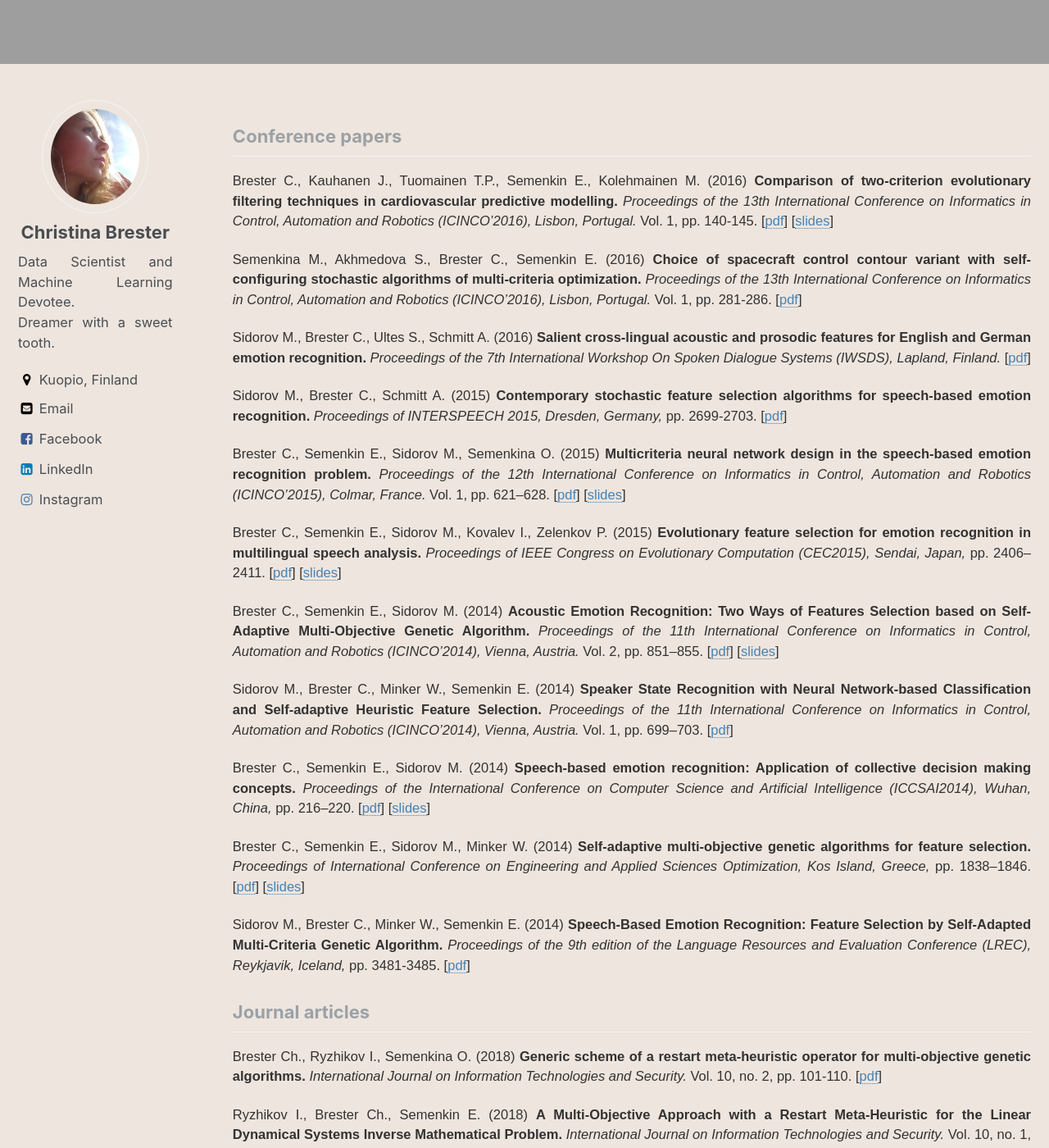
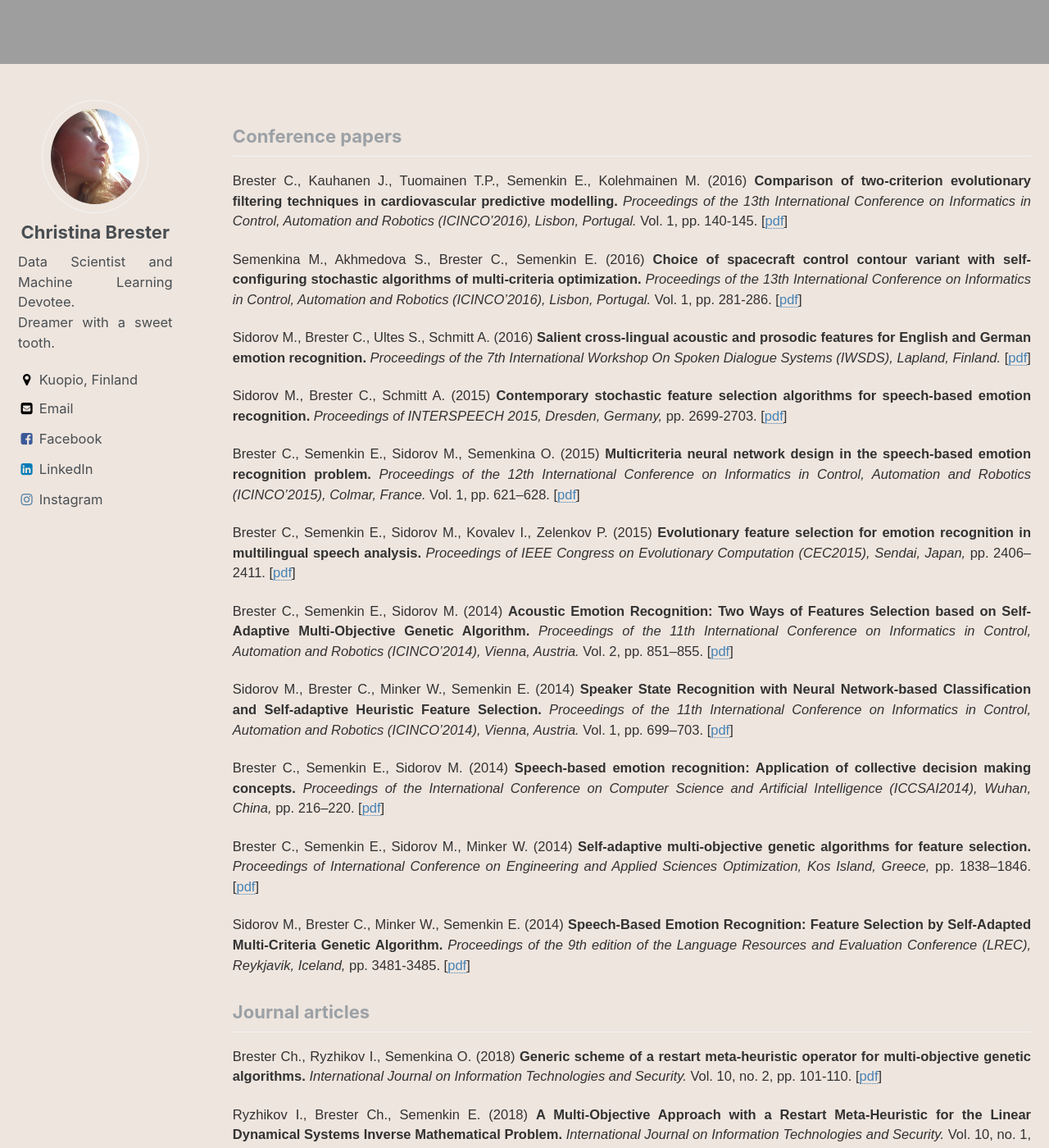
Before and after one commit to christinabrester/brester, a Jekyll site: the page built from _pages/publications.html, in a window 1280 px wide and 1400 px high, scrolled down 982 px. Shown: the whole window at 82% size. Built offline with Jekyll 4.4.1, drawn with Linux system fonts in a browser that asks for light colours; some of the changed text lies outside the part shown.

Commit message:
remove slides 3

```diff
--- a/_pages/publications.html
+++ b/_pages/publications.html
@@ -23,7 +23,7 @@ header:
 <body>
 	<div>
 
-	<p class="publication">	Brester C., Kauhanen J., Tuomainen T.P., Semenkin E., Kolehmainen M. (2016) <b> Comparison of two-criterion evolutionary filtering techniques in cardiovascular predictive modelling. </b> <i> Proceedings of the 13th International Conference on Informatics in Control, Automation and Robotics (ICINCO’2016), Lisbon, Portugal. </i>  Vol. 1, pp. 140-145. [<a target="_blank" href="/documents/brester_icinco_2016_1_2.pdf">pdf</a>] [<a target="_blank" href="/documents/brester_icinco_2016_slides.pdf">slides</a>] </p>
+	<p class="publication">	Brester C., Kauhanen J., Tuomainen T.P., Semenkin E., Kolehmainen M. (2016) <b> Comparison of two-criterion evolutionary filtering techniques in cardiovascular predictive modelling. </b> <i> Proceedings of the 13th International Conference on Informatics in Control, Automation and Robotics (ICINCO’2016), Lisbon, Portugal. </i>  Vol. 1, pp. 140-145. [<a target="_blank" href="/documents/brester_icinco_2016_1_2.pdf">pdf</a>] </p>
 
 	<p class="publication">	Semenkina M., Akhmedova S., Brester C., Semenkin E. (2016) <b> Choice of spacecraft control contour variant with self-configuring stochastic algorithms of multi-criteria optimization. </b> <i> Proceedings of the 13th International Conference on Informatics in Control, Automation and Robotics (ICINCO’2016), Lisbon, Portugal. </i> Vol. 1, pp. 281-286. [<a target="_blank" href="/documents/brester_icinco_2016_1_1_2.pdf">pdf</a>] </p>
 
@@ -31,17 +31,17 @@ header:
 
 	<p class="publication">	Sidorov M., Brester C., Schmitt A. (2015) <b> Contemporary stochastic feature selection algorithms for speech-based emotion recognition. </b> <i> Proceedings of INTERSPEECH 2015, Dresden, Germany, </i> pp. 2699-2703. [<a target="_blank" href="/documents/brester_interspeech_2015.pdf">pdf</a>] </p>
 
-    <p class="publication">	Brester C., Semenkin E., Sidorov M., Semenkina O. (2015) <b> Multicriteria neural network design in the speech-based emotion recognition problem. </b> <i> Proceedings of the 12th International Conference on Informatics in Control, Automation and Robotics (ICINCO’2015), Colmar, France. </i> Vol. 1, pp. 621–628. [<a target="_blank" href="/documents/brester_icinco_2015_1_2.pdf">pdf</a>] [<a target="_blank" href="/documents/brester_icinco_2015_slides.pdf">slides</a>] </p>
+    <p class="publication">	Brester C., Semenkin E., Sidorov M., Semenkina O. (2015) <b> Multicriteria neural network design in the speech-based emotion recognition problem. </b> <i> Proceedings of the 12th International Conference on Informatics in Control, Automation and Robotics (ICINCO’2015), Colmar, France. </i> Vol. 1, pp. 621–628. [<a target="_blank" href="/documents/brester_icinco_2015_1_2.pdf">pdf</a>] </p>
 
-     <p class="publication"> Brester C., Semenkin E., Sidorov M., Kovalev I., Zelenkov P. (2015) <b> Evolutionary feature selection for emotion recognition in multilingual speech analysis. </b> <i> Proceedings of IEEE Congress on Evolutionary Computation (CEC2015), Sendai, Japan, </i> pp. 2406–2411. [<a target="_blank" href="/documents/brester_cec_2015_1_2.pdf">pdf</a>] [<a target="_blank" href="/documents/brester_cec_2015_slides.pdf">slides</a>] </p>
+     <p class="publication"> Brester C., Semenkin E., Sidorov M., Kovalev I., Zelenkov P. (2015) <b> Evolutionary feature selection for emotion recognition in multilingual speech analysis. </b> <i> Proceedings of IEEE Congress on Evolutionary Computation (CEC2015), Sendai, Japan, </i> pp. 2406–2411. [<a target="_blank" href="/documents/brester_cec_2015_1_2.pdf">pdf</a>] </p>
 
-     <p class="publication"> Brester C., Semenkin E., Sidorov M. (2014) <b> Acoustic Emotion Recognition: Two Ways of Features Selection based on Self-Adaptive Multi-Objective Genetic Algorithm. </b> <i> Proceedings of the 11th International Conference on Informatics in Control, Automation and Robotics (ICINCO’2014), Vienna, Austria. </i> Vol. 2, pp. 851–855. [<a target="_blank" href="/documents/brester_icinco_2014_1_1_2.pdf">pdf</a>] [<a target="_blank" href="/documents/brester_icinco_2014_1_slides.pdf">slides</a>] </p>
+     <p class="publication"> Brester C., Semenkin E., Sidorov M. (2014) <b> Acoustic Emotion Recognition: Two Ways of Features Selection based on Self-Adaptive Multi-Objective Genetic Algorithm. </b> <i> Proceedings of the 11th International Conference on Informatics in Control, Automation and Robotics (ICINCO’2014), Vienna, Austria. </i> Vol. 2, pp. 851–855. [<a target="_blank" href="/documents/brester_icinco_2014_1_1_2.pdf">pdf</a>] </p>
 
      <p class="publication"> Sidorov M., Brester C., Minker W., Semenkin E. (2014) <b> Speaker State Recognition with Neural Network-based Classification and Self-adaptive Heuristic Feature Selection. </b> <i> Proceedings of the 11th International Conference on Informatics in Control, Automation and Robotics (ICINCO’2014), Vienna, Austria. </i> Vol. 1, pp. 699–703. [<a target="_blank" href="/documents/brester_icinco_2014_2_1_2.pdf">pdf</a>] </p>
 
-     <p class="publication"> Brester C., Semenkin E., Sidorov M. (2014) <b> Speech-based emotion recognition: Application of collective decision making concepts. </b> <i> Proceedings of the International Conference on Computer Science and Artificial Intelligence (ICCSAI2014), Wuhan, China, </i> pp. 216–220. [<a target="_blank" href="/documents/brester_iccsai_2014_1_2.pdf">pdf</a>] [<a target="_blank" href="/documents/brester_iccsai_2014_slides.pdf">slides</a>] </p>
+     <p class="publication"> Brester C., Semenkin E., Sidorov M. (2014) <b> Speech-based emotion recognition: Application of collective decision making concepts. </b> <i> Proceedings of the International Conference on Computer Science and Artificial Intelligence (ICCSAI2014), Wuhan, China, </i> pp. 216–220. [<a target="_blank" href="/documents/brester_iccsai_2014_1_2.pdf">pdf</a>] </p>
 
-     <p class="publication"> Brester C., Semenkin E., Sidorov M., Minker W. (2014) <b> Self-adaptive multi-objective genetic algorithms for feature selection. </b> <i> Proceedings of International Conference on Engineering and Applied Sciences Optimization, Kos Island, Greece, </i> pp. 1838–1846. [<a target="_blank" href="/documents/brester_opt-i_2014_1_2.pdf">pdf</a>] [<a target="_blank" href="/documents/brester_opt-i_2014_slides.pdf">slides</a>] </p>
+     <p class="publication"> Brester C., Semenkin E., Sidorov M., Minker W. (2014) <b> Self-adaptive multi-objective genetic algorithms for feature selection. </b> <i> Proceedings of International Conference on Engineering and Applied Sciences Optimization, Kos Island, Greece, </i> pp. 1838–1846. [<a target="_blank" href="/documents/brester_opt-i_2014_1_2.pdf">pdf</a>] </p>
 
      <p class="publication"> Sidorov M., Brester C., Minker W., Semenkin E. (2014) <b> Speech-Based Emotion Recognition: Feature Selection by Self-Adapted Multi-Criteria Genetic Algorithm. </b> <i> Proceedings of the 9th edition of the Language Resources and Evaluation Conference (LREC), Reykjavik, Iceland, </i> pp. 3481-3485. [<a target="_blank" href="/documents/brester_lrec_2014.pdf">pdf</a>] </p>
 
@@ -59,17 +59,17 @@ header:
 
 	<p class="publication"> Brester C., Semenkin E., Sidorov M. (2016) <b> Multi-objective heuristic feature selection for speech-based multilingual emotion recognition. </b> <i> Journal of Artificial Intelligence and Soft Computing Research. </i> Vol. 6, no. 4, pp. 243-253. [<a target="_blank" href="/documents/brester_poland_2016.pdf">pdf</a>] </p>
 
-	<p class="publication"> Brester C., Semenkina O., Sidorov M. (2016) <b> Multi-objective genetic algorithms as an effective tool for feature selection in the speech-based emotion recognition problem. </b> <i> Vestnik SibSAU. </i> Vol. 17, no. 1, pp. 243-253. [<a target="_blank" href="/documents/brester_iwmma_2015.pdf">pdf</a>] [<a target="_blank" href="/documents/brester_iwmma_2015_slides.pdf">slides</a>] </p>
+	<p class="publication"> Brester C., Semenkina O., Sidorov M. (2016) <b> Multi-objective genetic algorithms as an effective tool for feature selection in the speech-based emotion recognition problem. </b> <i> Vestnik SibSAU. </i> Vol. 17, no. 1, pp. 243-253. [<a target="_blank" href="/documents/brester_iwmma_2015.pdf">pdf</a>] </p>
 
-	<p class="publication"> Brester C., Semenkina O., Sidorov M. (2015) <b> Robust and reliable techniques for speech-based emotion recognition. </b> <i> Vestnik SibSAU. </i> Vol. 16, no. 1, pp. 28-34. [<a target="_blank" href="/documents/brester_iwmma_2014.pdf">pdf</a>] [<a target="_blank" href="/documents/brester_iwmma_2014_slides.pdf">slides</a>] </p>
+	<p class="publication"> Brester C., Semenkina O., Sidorov M. (2015) <b> Robust and reliable techniques for speech-based emotion recognition. </b> <i> Vestnik SibSAU. </i> Vol. 16, no. 1, pp. 28-34. [<a target="_blank" href="/documents/brester_iwmma_2014.pdf">pdf</a>] </p>
 
-	<p class="publication"> Brester C., Semenkin E. (2013) <b> Development of adaptive genetic algorithms for neural network models multicriteria design. </b> <i> Vestnik SibSAU. </i> 4(50), pp. 99-103. [<a target="_blank" href="/documents/brester_iwmma_2013.pdf">pdf</a>] [<a target="_blank" href="/documents/brester_iwmma_2013_slides.pdf">slides</a>] </p>
+	<p class="publication"> Brester C., Semenkin E. (2013) <b> Development of adaptive genetic algorithms for neural network models multicriteria design. </b> <i> Vestnik SibSAU. </i> 4(50), pp. 99-103. [<a target="_blank" href="/documents/brester_iwmma_2013.pdf">pdf</a>] </p>
 
 </div>
 <bode>
 <h3 class="archive__subtitle"> Book chapters </h3>
 
-<p class="publication"> Brester C., Semenkin E. (2015) <b> Cooperative Multi-Objective Genetic Algorithm with Parallel Implementation. </b> <i> Advances in Swarm and Computational Intelligence. </i> Part I, LNCS 9140, pp. 471–478. [<a target="_blank" href="/documents/brester_icsi_2015_1_2.pdf">pdf</a>] [<a target="_blank" href="/documents/brester_icsi_2015_slides.pdf">slides</a>] </p>
+<p class="publication"> Brester C., Semenkin E. (2015) <b> Cooperative Multi-Objective Genetic Algorithm with Parallel Implementation. </b> <i> Advances in Swarm and Computational Intelligence. </i> Part I, LNCS 9140, pp. 471–478. [<a target="_blank" href="/documents/brester_icsi_2015_1_2.pdf">pdf</a>] </p>
 
 {% for post in paginator.posts %}
   {% include archive-single.html %}
```
Also changed, not shown: 2 other files.
